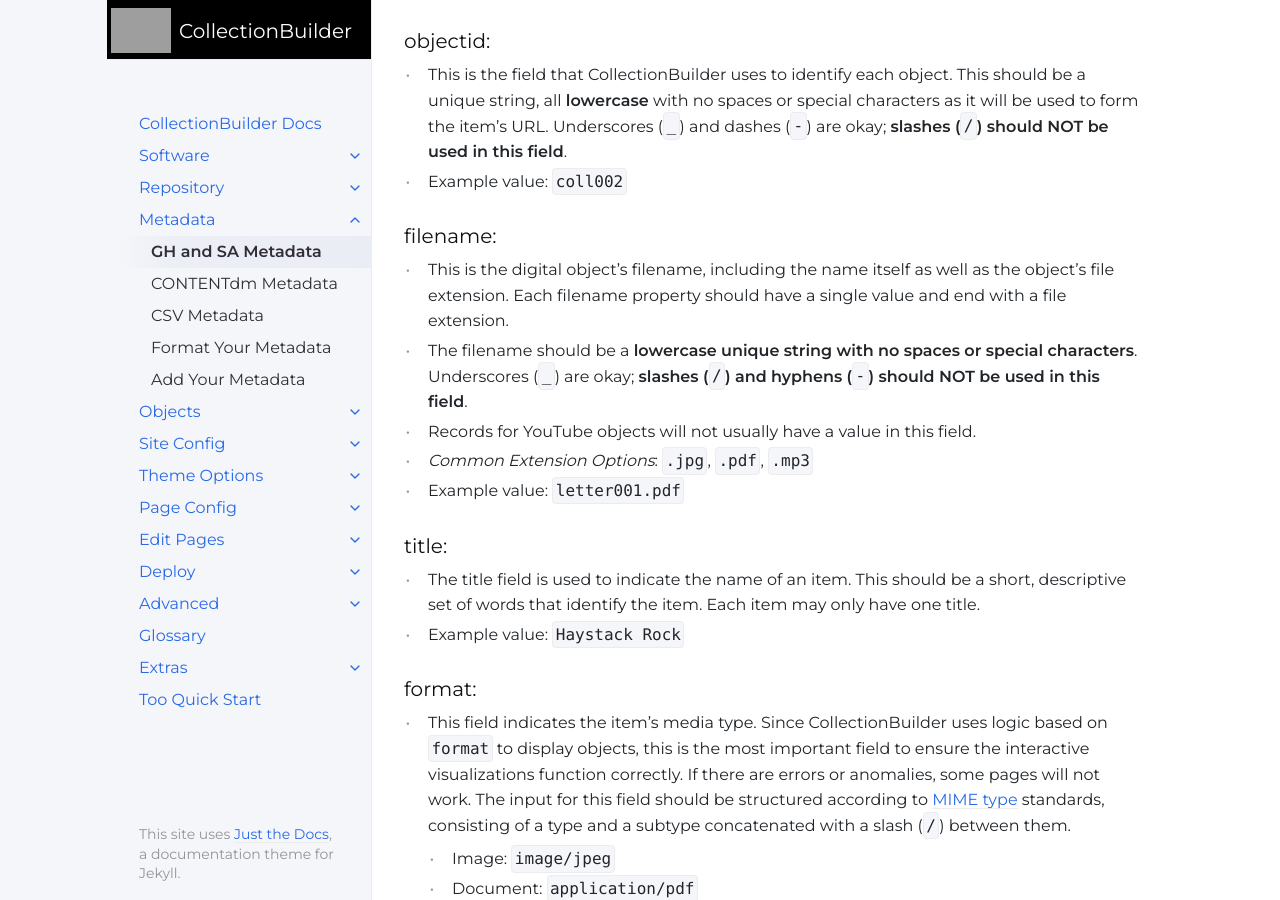
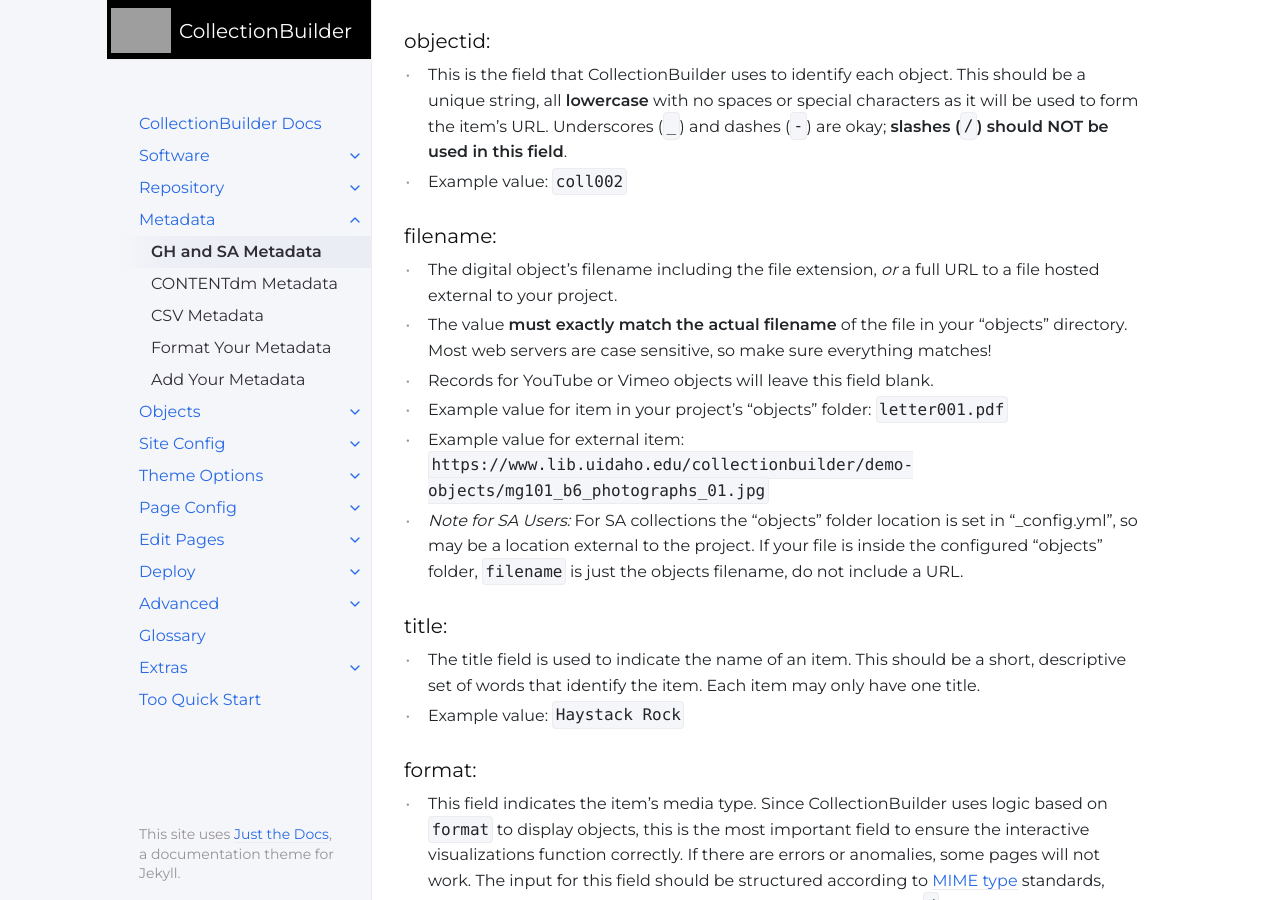
Before and after one commit to CollectionBuilder/cb-docs, a Jekyll site: the page built from docs/metadata/gh_metadata.md, in a window 1280 px wide and 900 px high, scrolled down 763 px. Built offline with Jekyll 4.4.1, drawn with Linux system fonts in a browser that asks for light colours.

Commit message:
fix up gh metadata filename

```diff
--- a/docs/metadata/gh_metadata.md
+++ b/docs/metadata/gh_metadata.md
@@ -32,11 +32,12 @@ Without values in the fields below, CollectionBuilder will not work properly.
 
 ### filename:
 
-- This is the digital object's filename, including the name itself as well as the object's file extension. Each filename property should have a single value and end with a file extension.
-- The filename should be a **lowercase unique string with no spaces or special characters**. Underscores (`_`) are okay; **slashes (`/`) and hyphens (`-`) should NOT be used in this field**.
-- Records for YouTube objects will not usually have a value in this field.
-- *Common Extension Options*: `.jpg`, `.pdf`, `.mp3`
-- Example value: `letter001.pdf`
+- The digital object's filename including the file extension, *or* a full URL to a file hosted external to your project.
+- The value **must exactly match the actual filename** of the file in your "objects" directory. Most web servers are case sensitive, so make sure everything matches!
+- Records for YouTube or Vimeo objects will leave this field blank.
+- Example value for item in your project's "objects" folder: `letter001.pdf`
+- Example value for external item: `https://www.lib.uidaho.edu/collectionbuilder/demo-objects/mg101_b6_photographs_01.jpg`
+- *Note for SA Users:* For SA collections the "objects" folder location is set in "_config.yml", so may be a location external to the project. If your file is inside the configured "objects" folder, `filename` is just the objects filename, do not include a URL.
 
 ### title:
 
```
